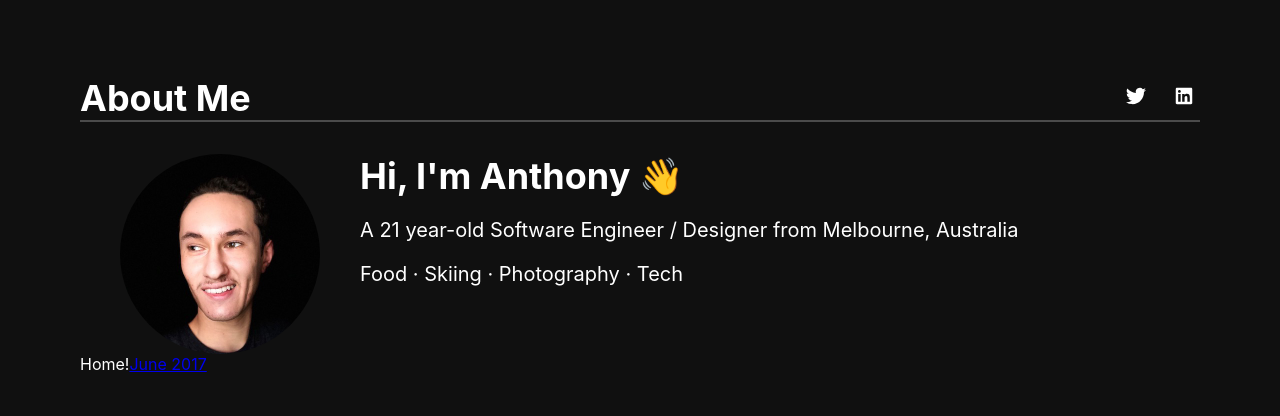
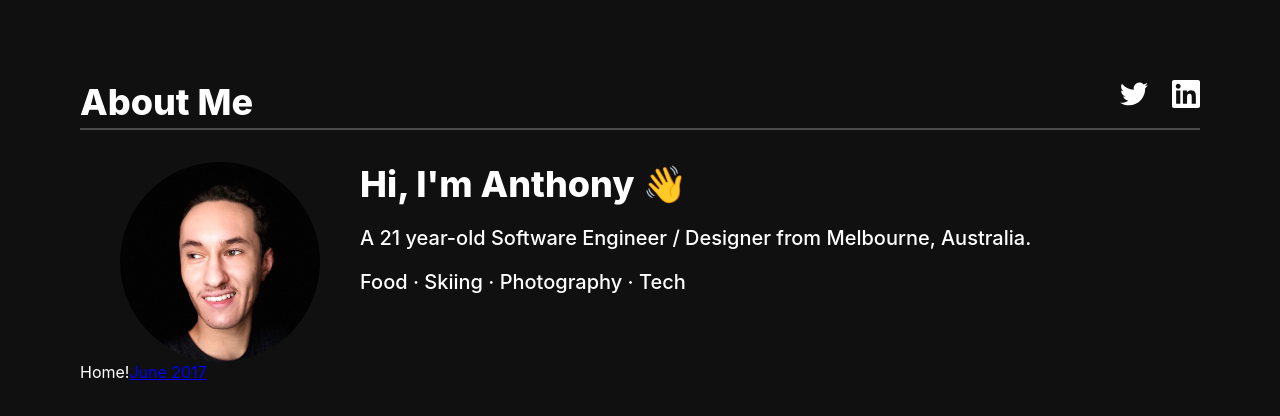
Before and after one commit to anthonycr0/personal-site, a React (Create React App) app: page / in a window 1280 px wide. Shown: the top 416 px of the page. Built offline with nearby package versions, Linux system fonts and the light colour scheme; the HTML template or start-up script is replaced by a standard one.

Commit message:
Improved Header and styles

```diff
--- a/src/Sections/About/About.scss
+++ b/src/Sections/About/About.scss
@@ -31,6 +31,8 @@
 
   .about-content {
     p {
+      font-weight: 500;
+
       @include sm {
         font-size: 18px;
       }
--- a/src/Sections/About/About.tsx
+++ b/src/Sections/About/About.tsx
@@ -13,7 +13,7 @@ class About extends React.Component {
           <img className="profile-pic" src={profilePhoto} alt="Photo of Anthony"/>
           <div className="about-content">
             <h1>Hi, I'm Anthony 👋</h1>
-            <p>A 21 year-old Software Engineer / Designer from Melbourne, Australia</p>
+            <p>A 21 year-old Software Engineer / Designer from Melbourne, Australia.</p>
             <p>Food · Skiing · Photography · Tech</p>
           </div>
         </div>
--- a/src/Shared/Header/Header.scss
+++ b/src/Shared/Header/Header.scss
@@ -12,10 +12,6 @@ header {
   .header-content {
     display: flex;
     justify-content: space-between;
-
-    h1 {
-      line-height: 36px;
-    }
   }
 
   .social-links {
@@ -24,19 +20,29 @@ header {
 
     .social-link {
       @include xsm {
-        width: 36px;
-        height: 36px;
-        margin-left: 12px;
+        width: 24px;
+        height: 24px;
+        margin-left: 16px;
       }
 
       @include sm {
-        width: 32px;
-        height: 32px;
-        margin-left: 16px;
+        width: 28px;
+        height: 28px;
+        margin-left: 24px;
       }
 
-      svg {
-        fill: transparent;
+      .svg-path {
+        fill: #FFFFFF;
+      }
+
+      &:hover {
+        .svg-path.twitter-icon {
+          fill: #1DA1F2;
+        }
+
+        .svg-path.linkedin-icon {
+          fill: #0077B5;
+        }
       }
 
     }
--- a/src/Shared/Header/Header.tsx
+++ b/src/Shared/Header/Header.tsx
@@ -13,14 +13,12 @@ function Header({ title }: Props) {
         <div className="social-links">
           <a className="social-link" href="https://twitter.com/anthonycr0">
             <svg xmlns="http://www.w3.org/2000/svg" viewBox="0 0 400 400">
-              <rect width="400" height="400"/>
-              <path fill="#FFFFFF" d="M153.62,301.59c94.34,0,145.94-78.16,145.94-145.94,0-2.22,0-4.43-.15-6.63A104.36,104.36,0,0,0,325,122.47a102.38,102.38,0,0,1-29.46,8.07,51.47,51.47,0,0,0,22.55-28.37,102.79,102.79,0,0,1-32.57,12.45,51.34,51.34,0,0,0-87.41,46.78A145.62,145.62,0,0,1,92.4,107.81a51.33,51.33,0,0,0,15.88,68.47A50.91,50.91,0,0,1,85,169.86c0,.21,0,.43,0,.65a51.31,51.31,0,0,0,41.15,50.28,51.21,51.21,0,0,1-23.16.88,51.35,51.35,0,0,0,47.92,35.62,102.92,102.92,0,0,1-63.7,22A104.41,104.41,0,0,1,75,278.55a145.21,145.21,0,0,0,78.62,23"/>
+              <path className="svg-path twitter-icon" d="M125.792,362.023505 C276.736,362.023505 359.296,236.967505 359.296,128.519505 C359.296,124.967505 359.296,121.431505 359.056,117.911505 C375.117302,106.294078 388.981688,91.9095748 400,75.4315045 C385.022065,82.0683329 369.133268,86.4207629 352.864,88.3435045 C369.995904,78.0872174 382.817976,61.9558563 388.944,42.9515045 C372.83452,52.5107895 355.210338,59.2476968 336.832,62.8715045 C311.393324,35.821813 270.97151,29.2013059 238.232788,46.7223833 C205.494067,64.2434608 188.5804,101.548716 196.976,137.719505 C130.990332,134.411497 69.5116125,103.244677 27.84,51.9755045 C6.0579641,89.4738201 17.1838061,137.445256 53.248,161.527505 C40.1878592,161.140425 27.4124699,157.617315 16,151.255505 C16,151.591505 16,151.943505 16,152.295505 C16.0106901,191.360992 43.5480238,225.008067 81.84,232.743505 C69.7579135,236.038545 57.0812894,236.520213 44.784,234.151505 C55.5351669,267.58227 86.345193,290.484046 121.456,291.143505 C92.3957606,313.982416 56.4969522,326.380748 19.536,326.343505 C13.0064571,326.330969 6.48326504,325.935624 0,325.159505 C37.5301752,349.243929 81.1986144,362.018975 125.792,361.959505"/>
             </svg>
           </a>
           <a className="social-link" href="https://linkedin.com/in/anthonycr0">
             <svg xmlns="http://www.w3.org/2000/svg" viewBox="0 0 400 400">
-              <rect width="400" height="400"/>
-              <path fill="#FFFFFF" d="M272.545487,272.539765 L241.993694,272.539765 L241.993694,224.72927 C241.993694,213.330287 241.799133,198.663824 226.119808,198.663824 C210.217311,198.663824 207.791022,211.087113 207.791022,223.916692 L207.791022,272.539765 L177.273563,272.539765 L177.273563,174.229256 L206.56071,174.229256 L206.56071,187.671129 L206.984166,187.671129 C211.058502,179.940193 221.02689,171.791522 235.887913,171.791522 C266.828828,171.791522 272.545487,192.146032 272.545487,218.623489 L272.545487,272.539765 Z M142.824828,160.798828 C133.010945,160.798828 125.096892,152.861885 125.096892,143.076613 C125.096892,133.297064 133.010945,125.360121 142.824828,125.360121 C152.598655,125.360121 160.529876,133.297064 160.529876,143.076613 C160.529876,152.861885 152.598655,160.798828 142.824828,160.798828 Z M127.523181,272.539765 L127.523181,174.229256 L158.109308,174.229256 L158.109308,272.539765 L127.523181,272.539765 Z M287.761299,97 L112.192922,97 C103.809634,97 97,103.649407 97,111.855302 L97,288.138975 C97,296.344871 103.809634,303.005722 112.192922,303.005722 L287.761299,303.005722 C296.161754,303.005722 303,296.344871 303,288.138975 L303,111.855302 C303,103.649407 296.161754,97 287.761299,97 Z"/>
+              <path className="svg-path linkedin-icon" d="M340.865023,340.844445 L281.541153,340.844445 L281.541153,248.01111 C281.541153,225.877778 281.163365,197.4 250.718074,197.4 C219.839439,197.4 215.128198,221.522222 215.128198,246.433333 L215.128198,340.844445 L155.870996,340.844445 L155.870996,149.955556 L212.739242,149.955556 L212.739242,176.055555 L213.561487,176.055555 C221.472819,161.044445 240.828912,145.222222 269.685268,145.222222 C329.764715,145.222222 340.865023,184.744445 340.865023,236.155555 L340.865023,340.844445 Z M88.9802493,123.877778 C69.9241645,123.877778 54.5570709,108.466667 54.5570709,89.4666667 C54.5570709,70.4777778 69.9241645,55.0666667 88.9802493,55.0666667 C107.958554,55.0666667 123.358982,70.4777778 123.358982,89.4666667 C123.358982,108.466667 107.958554,123.877778 88.9802493,123.877778 Z M59.268313,340.844445 L59.268313,149.955556 L118.658851,149.955556 L118.658851,340.844445 L59.268313,340.844445 Z M370.410289,0 L29.5008194,0 C13.2225895,0 0,12.9111111 0,28.8444445 L0,371.133333 C0,387.066667 13.2225895,400 29.5008194,400 L370.410289,400 C386.721852,400 400,387.066667 400,371.133333 L400,28.8444445 C400,12.9111111 386.721852,0 370.410289,0 Z"/>
             </svg>
           </a>
         </div>
--- a/src/Styles/styles.scss
+++ b/src/Styles/styles.scss
@@ -2,6 +2,9 @@
 @import 'vars.scss';
 
 h1 {
+  margin: 0;
+  font-weight: 800;
+
   @include xsm {
     font-size: 24px;
   }
--- a/src/index.scss
+++ b/src/index.scss
@@ -12,7 +12,3 @@ html, body {
 * {
   box-sizing: border-box;
 }
-
-h1 {
-  margin: 0;
-}
```
